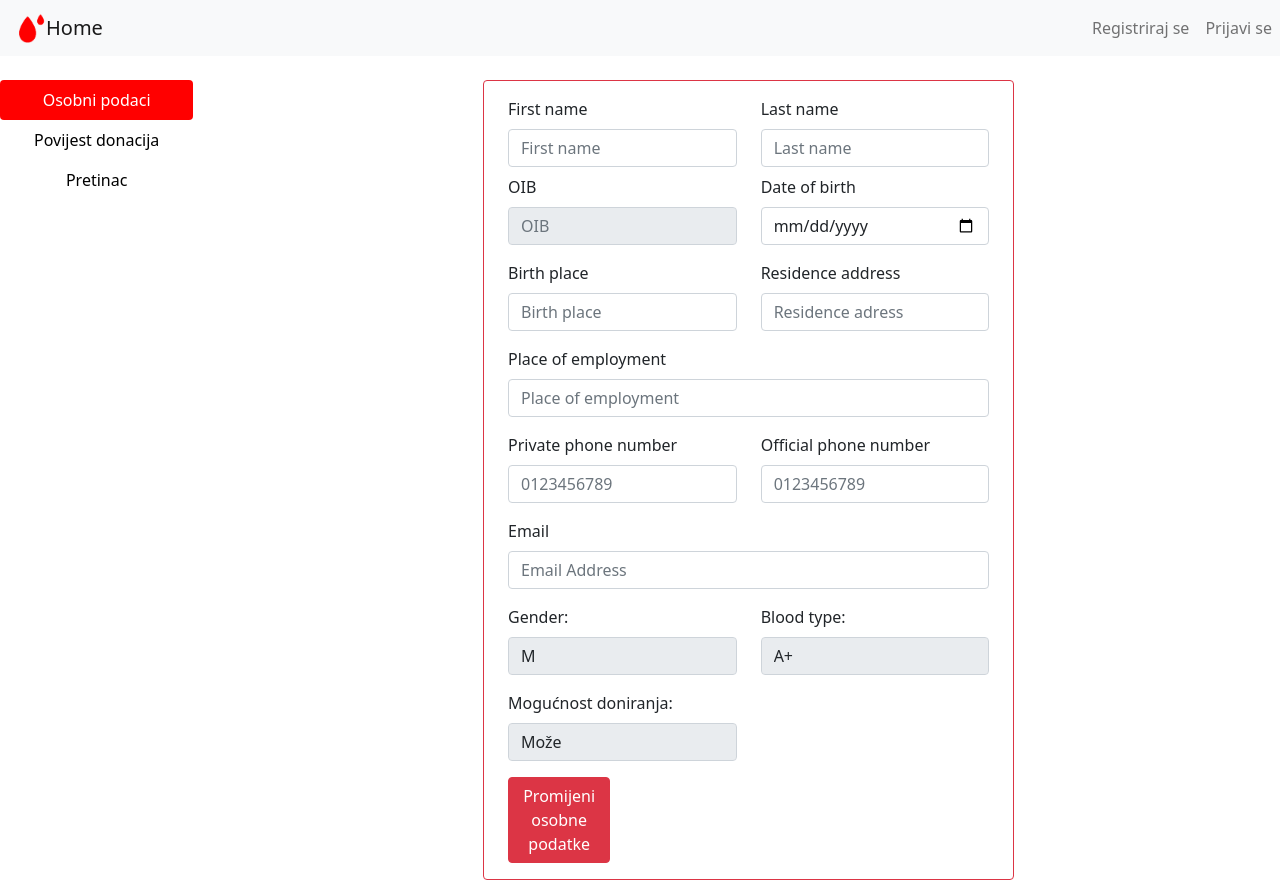
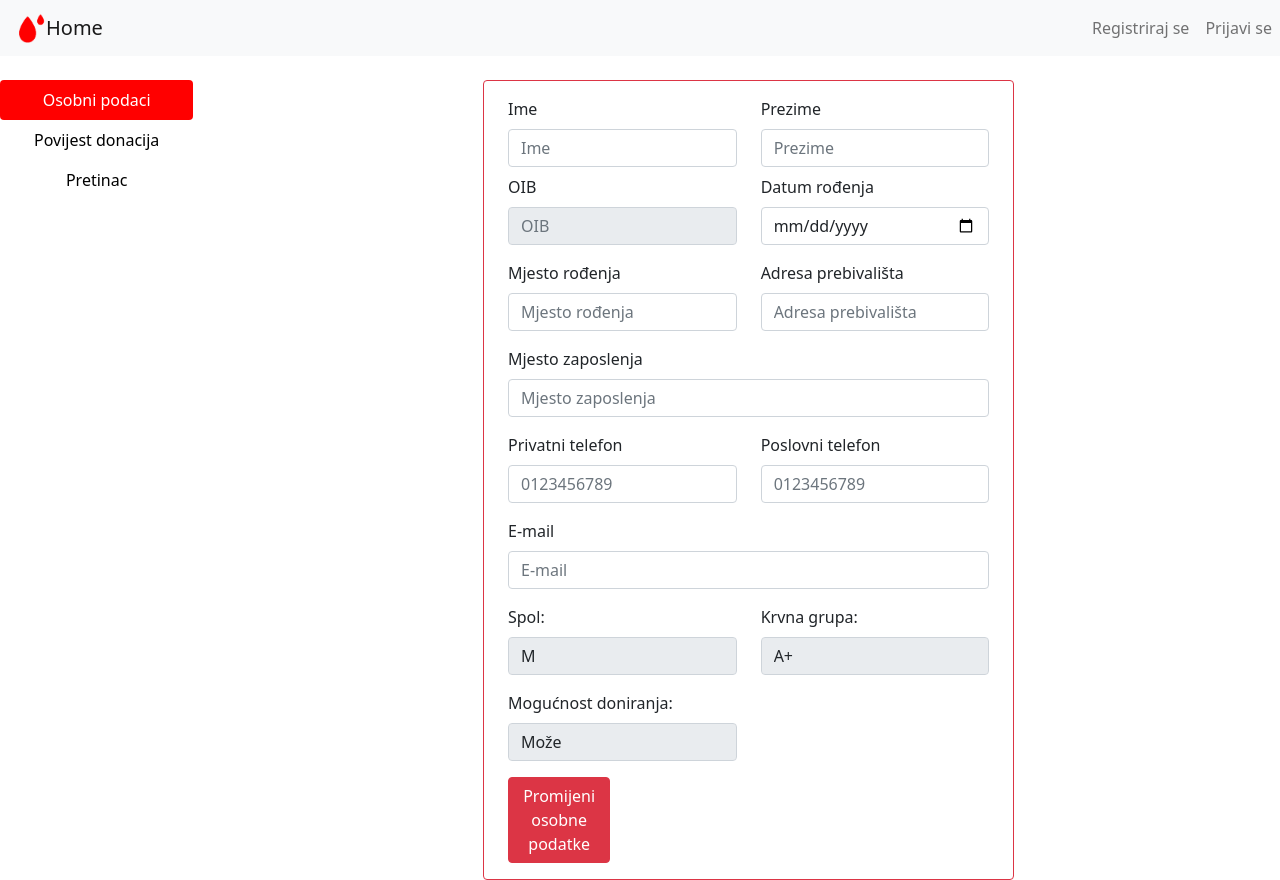
Before and after one commit to Hatej/true-blood, a React (Create React App) app in the folder IzvorniKod/trueBlood/frontend/: page /donor in a window 1280 px wide. Built offline with nearby package versions, Linux system fonts and the light colour scheme; no server answers.

Commit message:
Prevedeno na hrvatski ono kaj jos nije bilo

```diff
--- a/IzvorniKod/trueBlood/frontend/src/components/CommonComponents/DonorData.js
+++ b/IzvorniKod/trueBlood/frontend/src/components/CommonComponents/DonorData.js
@@ -178,25 +178,25 @@ function DonorData(props) {
             <Form className="mt-3 mb-3" onSubmit={onSubmit}>
                 <Row className="mb-2">
                     <Form.Group as={Col} md="6">
-                        <Form.Label>First name</Form.Label>
+                        <Form.Label>Ime</Form.Label>
                         <Form.Control
                             required
                             type="text"
                             name="givenName"
                             value={donorDataForm.givenName}
                             onChange={onChange}
-                            placeholder="First name"
+                            placeholder="Ime"
                         />
                     </Form.Group>
                     <Form.Group as={Col} md="6">
-                        <Form.Label>Last name</Form.Label>
+                        <Form.Label>Prezime</Form.Label>
                         <Form.Control
                             required
                             type="text"
                             name="familyName"
                             value={donorDataForm.familyName}
                             onChange={onChange}
-                            placeholder="Last name"
+                            placeholder="Prezime"
                         />
                     </Form.Group>
                 </Row>
@@ -216,7 +216,7 @@ function DonorData(props) {
                         />
                     </Form.Group>
                     <Form.Group as={Col} md="6">
-                        <Form.Label>Date of birth</Form.Label>
+                        <Form.Label>Datum rođenja</Form.Label>
                         <Form.Control
                             required
                             type="date"
@@ -228,43 +228,43 @@ function DonorData(props) {
                 </Row>
                 <Row className="mb-3">
                     <Form.Group as={Col} md="6">
-                        <Form.Label>Birth place</Form.Label>
+                        <Form.Label>Mjesto rođenja</Form.Label>
                         <Form.Control
                             required
                             type="text"
                             name="birthPlace"
                             value={donorDataForm.birthPlace}
                             onChange={onChange}
-                            placeholder="Birth place"
+                            placeholder="Mjesto rođenja"
                         />
                     </Form.Group>
                     <Form.Group as={Col} md="6">
-                        <Form.Label>Residence address</Form.Label>
+                        <Form.Label>Adresa prebivališta</Form.Label>
                         <Form.Control
                             required
                             type="text"
                             name="residenceAdress"
                             value={donorDataForm.residenceAdress}
                             onChange={onChange}
-                            placeholder="Residence adress"
+                            placeholder="Adresa prebivališta"
                         />
                     </Form.Group>
                 </Row>
                 <Row className="mb-3">
                     <Form.Group as={Col} md="12">
-                        <Form.Label>Place of employment</Form.Label>
+                        <Form.Label>Mjesto zaposlenja</Form.Label>
                         <Form.Control
                             type="text"
                             name="workplaceName"
                             value={donorDataForm.workplaceName}
                             onChange={onChange}
-                            placeholder="Place of employment"
+                            placeholder="Mjesto zaposlenja"
                         />
                     </Form.Group>
                 </Row>
                 <Row className="mb-3">
                     <Form.Group as={Col} md="6">
-                        <Form.Label>Private phone number</Form.Label>
+                        <Form.Label>Privatni telefon</Form.Label>
                         <Form.Control
                             required
                             type="tel"
@@ -276,7 +276,7 @@ function DonorData(props) {
                         />
                     </Form.Group>
                     <Form.Group as={Col} md="6">
-                        <Form.Label>Official phone number</Form.Label>
+                        <Form.Label>Poslovni telefon</Form.Label>
                         <Form.Control
                             type="tel"
                             pattern="[0-9]{10}"
@@ -289,19 +289,19 @@ function DonorData(props) {
                 </Row>
                 <Row className="mb-3">
                     <Form.Group as={Col} md="12">
-                        <Form.Label>Email</Form.Label>
+                        <Form.Label>E-mail</Form.Label>
                         <Form.Control
                             type="email"
                             name="email"
                             value={donorDataForm.email}
                             onChange={onChange}
-                            placeholder="Email Address"
+                            placeholder="E-mail"
                         />
                     </Form.Group>
                 </Row>
                 <Row className="mb-3">
                     <Form.Group as={Col} md="6">
-                        <Form.Label>Gender: </Form.Label>
+                        <Form.Label>Spol: </Form.Label>
                         <Form.Control
                             required
                             type="text"
@@ -312,7 +312,7 @@ function DonorData(props) {
                         />
                     </Form.Group>
                     <Form.Group as={Col} md="6">
-                        <Form.Label>Blood type: </Form.Label>
+                        <Form.Label>Krvna grupa: </Form.Label>
                         <Form.Control
                             required
                             type="text"
--- a/IzvorniKod/trueBlood/frontend/src/components/EmployeeComponents/EmployeeData.js
+++ b/IzvorniKod/trueBlood/frontend/src/components/EmployeeComponents/EmployeeData.js
@@ -138,25 +138,25 @@ function EmployeeData(props) {
             <Form className="mt-3 mb-3" onSubmit={onSubmit}>
                 <Row className="mb-2">
                     <Form.Group as={Col} md="6">
-                        <Form.Label>First name</Form.Label>
+                        <Form.Label>Ime</Form.Label>
                         <Form.Control
                             required
                             type="text"
                             name="givenName"
                             value={employeeDataForm.givenName}
                             onChange={onChange}
-                            placeholder="First name"
+                            placeholder="Ime"
                         />
                     </Form.Group>
                     <Form.Group as={Col} md="6">
-                        <Form.Label>Last name</Form.Label>
+                        <Form.Label>Prezime</Form.Label>
                         <Form.Control
                             required
                             type="text"
                             name="familyName"
                             value={employeeDataForm.familyName}
                             onChange={onChange}
-                            placeholder="Last name"
+                            placeholder="Prezime"
                         />
                     </Form.Group>
                 </Row>
@@ -176,7 +176,7 @@ function EmployeeData(props) {
                         />
                     </Form.Group>
                     <Form.Group as={Col} md="6">
-                        <Form.Label>Date of birth</Form.Label>
+                        <Form.Label>Datum rođenja</Form.Label>
                         <Form.Control
                             required
                             type="date"
@@ -188,32 +188,32 @@ function EmployeeData(props) {
                 </Row>
                 <Row className="mb-3">
                     <Form.Group as={Col} md="6">
-                        <Form.Label>Birth place</Form.Label>
+                        <Form.Label>Mjesto rođenja</Form.Label>
                         <Form.Control
                             required
                             type="text"
                             name="birthPlace"
                             value={employeeDataForm.birthPlace}
                             onChange={onChange}
-                            placeholder="Birth place"
+                            placeholder="Mjesto rođenja"
                         />
                     </Form.Group>
                     <Form.Group as={Col} md="6">
-                        <Form.Label>Residence address</Form.Label>
+                        <Form.Label>Adresa prebivališta</Form.Label>
                         <Form.Control
                             required
                             type="text"
                             name="residenceAdress"
                             value={employeeDataForm.residenceAdress}
                             onChange={onChange}
-                            placeholder="Residence adress"
+                            placeholder="Adresa prebivališta"
                         />
                     </Form.Group>
                 </Row>
 
                 <Row className="mb-3">
                     <Form.Group as={Col} md="6">
-                        <Form.Label>Private phone number</Form.Label>
+                        <Form.Label>Privatni telefon</Form.Label>
                         <Form.Control
                             required
                             type="tel"
@@ -225,7 +225,7 @@ function EmployeeData(props) {
                         />
                     </Form.Group>
                     <Form.Group as={Col} md="6">
-                        <Form.Label>Official phone number</Form.Label>
+                        <Form.Label>Poslovni telefon</Form.Label>
                         <Form.Control
                             type="tel"
                             pattern="[0-9]{10}"
@@ -238,14 +238,14 @@ function EmployeeData(props) {
                 </Row>
                 <Row className="mb-3">
                     <Form.Group as={Col} md="12">
-                        <Form.Label>Email</Form.Label>
+                        <Form.Label>E-mail</Form.Label>
                         <Form.Control
                             readOnly={props.mode === "EMPLOYEE_ACCESSING_DATA"}
                             type="email"
                             name="email"
                             value={employeeDataForm.email}
                             onChange={onChange}
-                            placeholder="email"
+                            placeholder="E-mail"
                         />
                     </Form.Group>
                 </Row>
--- a/IzvorniKod/trueBlood/frontend/src/components/LoginForm.js
+++ b/IzvorniKod/trueBlood/frontend/src/components/LoginForm.js
@@ -51,7 +51,7 @@ function LoginForm(props) {
                         name="username"
                         value={loginForm.username}
                         onChange={onChange}
-                        placeholder="Username"
+                        placeholder="Korisničko ime"
                     />
                 </Form.Group>
                 <br/>
@@ -63,7 +63,7 @@ function LoginForm(props) {
                         name="password"
                         value={loginForm.password}
                         onChange={onChange}
-                        placeholder="Password"
+                        placeholder="Lozinka"
                     />
                 </Form.Group>
                 <Form.Check type="checkbox" label="Prikaži lozinku" onClick={() => togglePassword()}></Form.Check>
--- a/IzvorniKod/trueBlood/frontend/src/components/SignInForm.js
+++ b/IzvorniKod/trueBlood/frontend/src/components/SignInForm.js
@@ -91,25 +91,25 @@ function SignInForm(props) {
             <Form className="mt-2 mb-2" onSubmit={onSubmit}>
                 <Row className="mb-2">
                     <Form.Group as={Col} md="6">
-                        <Form.Label>First name</Form.Label>
+                        <Form.Label>Ime</Form.Label>
                         <Form.Control
                             required
                             type="text"
                             name="givenName"
                             value={signinForm.givenName}
                             onChange={onChange}
-                            placeholder="First name"
+                            placeholder="Ime"
                         />
                     </Form.Group>
                     <Form.Group as={Col} md="6">
-                        <Form.Label>Last name</Form.Label>
+                        <Form.Label>Prezime</Form.Label>
                         <Form.Control
                             required
                             type="text"
                             name="familyName"
                             value={signinForm.familyName}
                             onChange={onChange}
-                            placeholder="Last name"
+                            placeholder="Prezime"
                         />
                     </Form.Group>
                 </Row>
@@ -128,7 +128,7 @@ function SignInForm(props) {
                         />
                     </Form.Group>
                     <Form.Group as={Col} md="6">
-                        <Form.Label>Date of birth</Form.Label>
+                        <Form.Label>Datum rođenja</Form.Label>
                         <Form.Control
                             required
                             type="date"
@@ -140,43 +140,43 @@ function SignInForm(props) {
                 </Row>
                 <Row className="mb-3">
                     <Form.Group as={Col} md="6">
-                        <Form.Label>Birth place</Form.Label>
+                        <Form.Label>Mjesto rođenja</Form.Label>
                         <Form.Control
                             required
                             type="text"
                             name="birthPlace"
                             value={signinForm.birthPlace}
                             onChange={onChange}
-                            placeholder="Birth place"
+                            placeholder="Mjesto rođenja"
                         />
                     </Form.Group>
                     <Form.Group as={Col} md="6">
-                        <Form.Label>Residence address</Form.Label>
+                        <Form.Label>Adresa prebivališta</Form.Label>
                         <Form.Control
                             required
                             type="text"
                             name="residenceAdress"
                             value={signinForm.residenceAdress}
                             onChange={onChange}
-                            placeholder="Residence adress"
+                            placeholder="Adresa prebivališta"
                         />
                     </Form.Group>
                 </Row>
                 <Row className="mb-3">
                     <Form.Group as={Col} md="12">
-                        <Form.Label>Place of employment</Form.Label>
+                        <Form.Label>Mjesto zaposlenja</Form.Label>
                         <Form.Control
                             type="text"
                             name="workplaceName"
                             value={signinForm.workplaceName}
                             onChange={onChange}
-                            placeholder="Place of employment"
+                            placeholder="Mjesto zaposlenja"
                         />
                     </Form.Group>
                 </Row>
                 <Row className="mb-3">
                     <Form.Group as={Col} md="6">
-                        <Form.Label>Private phone number</Form.Label>
+                        <Form.Label>Privatni telefon</Form.Label>
                         <Form.Control
                             required
                             type="tel"
@@ -188,7 +188,7 @@ function SignInForm(props) {
                         />
                     </Form.Group>
                     <Form.Group as={Col} md="6">
-                        <Form.Label>Official phone number</Form.Label>
+                        <Form.Label>Poslovni telefon</Form.Label>
                         <Form.Control
                             type="tel"
                             pattern="[0-9]{10}"
@@ -201,7 +201,7 @@ function SignInForm(props) {
                 </Row>
                 <Row className="mb-3">
                     <Form.Group as={Col} md="12">
-                        <Form.Label>Email</Form.Label>
+                        <Form.Label>E-mail</Form.Label>
                         <Form.Control
                             required
                             type="email"
@@ -214,7 +214,7 @@ function SignInForm(props) {
                 </Row>
                 <Row className="mb-3">
                     <Form.Group as={Col} md="6">
-                        <Form.Label>spol</Form.Label>
+                        <Form.Label>Spol</Form.Label>
                         <Form.Select
                             name="gender"
                             onChange={onChange}
@@ -226,7 +226,7 @@ function SignInForm(props) {
                         </Form.Select>
                     </Form.Group>
                     <Form.Group as={Col} md="6">
-                        <Form.Label>Blood type</Form.Label>
+                        <Form.Label>Krvna grupa</Form.Label>
                         <Form.Select
                             name="bloodTypeName"
                             onChange={onChange}
```
